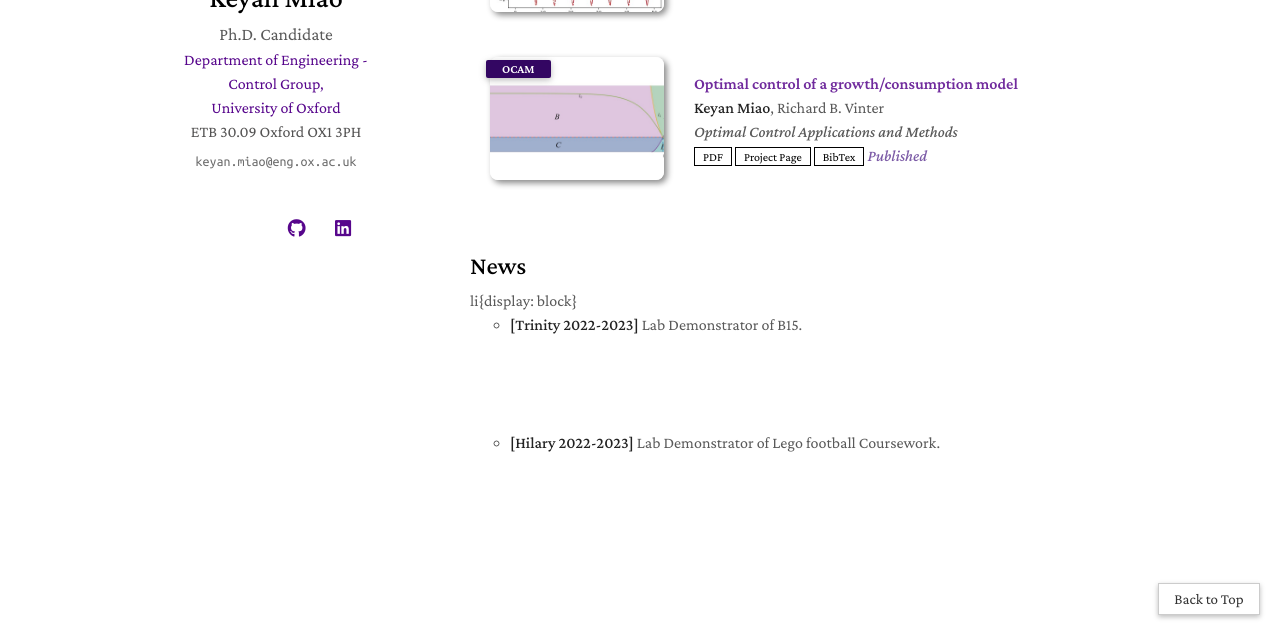
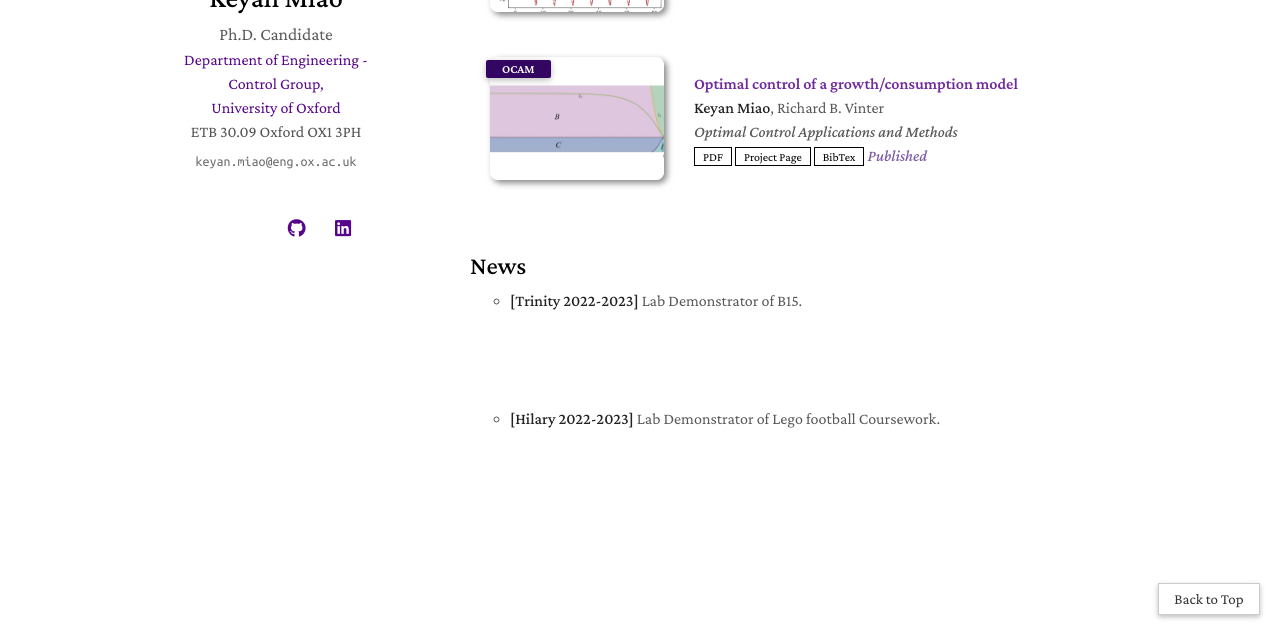
Before and after one commit to KYMiao/KYMiao.github.io, a Jekyll site: the page built from index.md, in a window 1280 px wide and 900 px high, scrolled down 976 px, cut to the strip 265-900 px from the top of the window. Built offline with Jekyll 4.4.1, drawn with Linux system fonts in a browser that asks for light colours; nearby versions of some CDN libraries; library files that are not in the unit come from our copies; a style sheet for code colours, icons or effects is not loaded; our own code applies the rules of GitHub Pages for plain Markdown files.

Commit message:
Update teaching.md

```diff
--- a/_includes/teaching.md
+++ b/_includes/teaching.md
@@ -1,7 +1,7 @@
 <h1 id="news"></h1>
 
 <h2 style="margin: 30px 0px 10px;">News</h2>
-li{display: block}
-<ul>
+
+<ul style="margin:0 0 20px;">
 <li><strong>[Trinity 2022-2023]</strong> Lab Demonstrator of B15.</li><li><strong>[Hilary 2022-2023]</strong> Lab Demonstrator of Lego football Coursework.</li>
 </ul>
```
